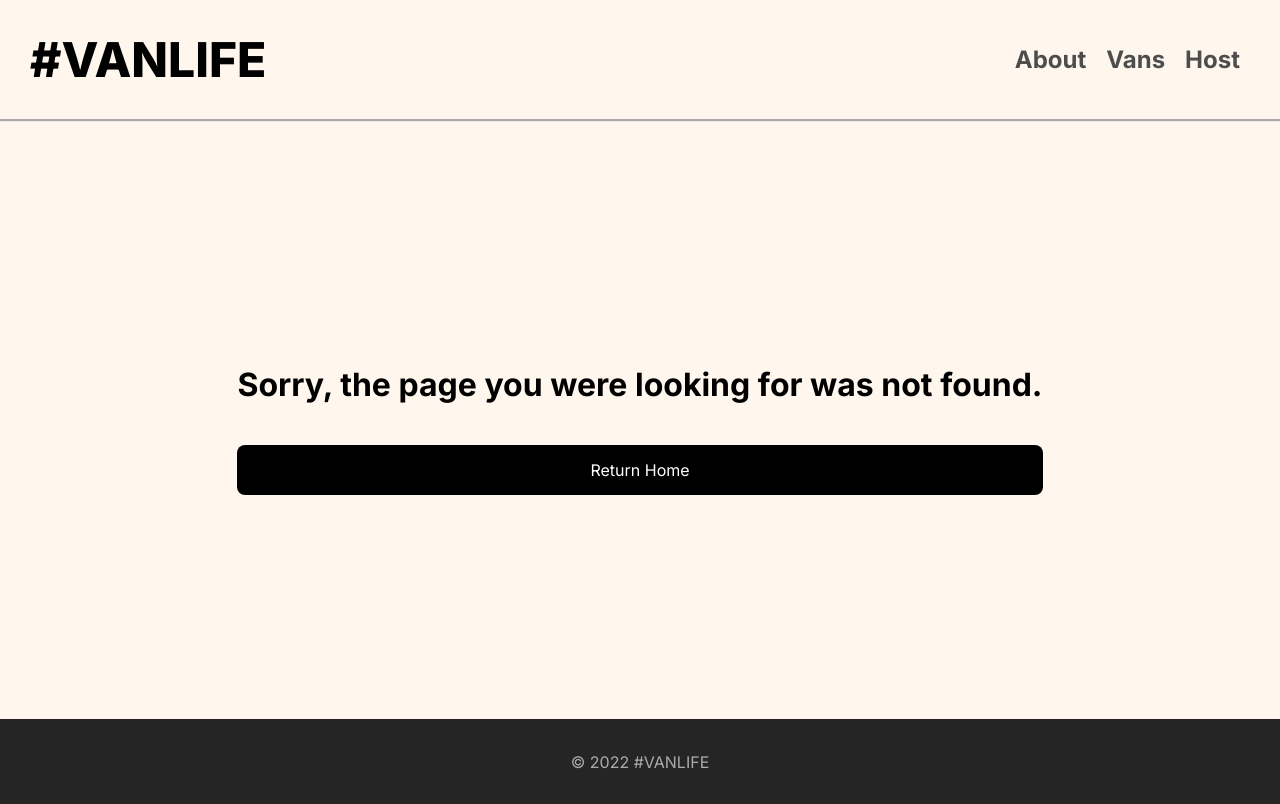
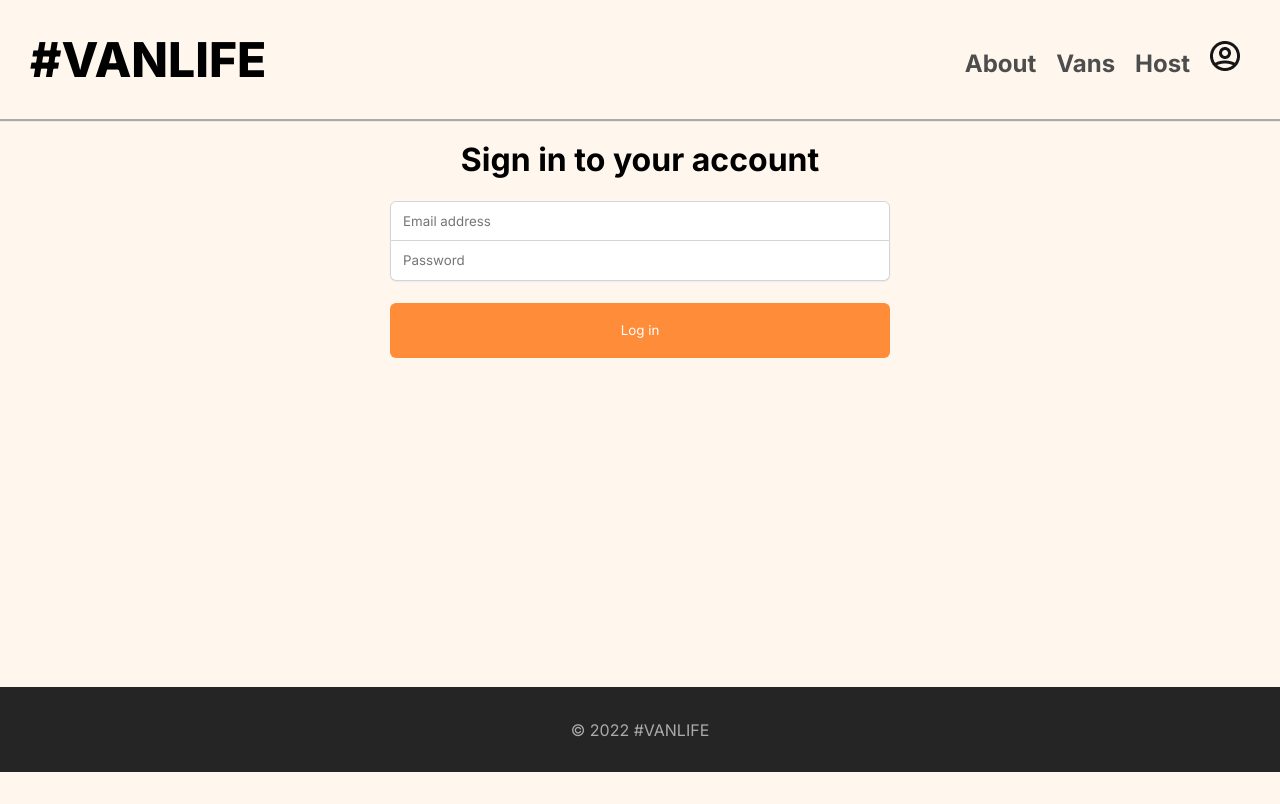
Before and after one commit to ajburrows/van-life, a React (Vite) app: page /login in a window 1280 px wide. Before the commit this address had no page. Built offline with nearby package versions, Linux system fonts and the light colour scheme; what miragejs would draw is missing.

Commit message:
Add login page

```diff
--- /dev/null
+++ b/src/Login.jsx
@@ -0,0 +1,43 @@
+import React from "react"
+import { useNavigate } from "react-router-dom"
+
+export default function Login() {
+    const [loginFormData, setLoginFormData] = React.useState({ email: "", password: "" })
+
+    function handleSubmit(e) {
+        e.preventDefault()
+        console.log(loginFormData)
+    }
+
+    function handleChange(e) {
+        const { name, value } = e.target
+        setLoginFormData(prev => ({
+            ...prev,
+            [name]: value
+        }))
+    }
+
+    return (
+        <div className="login-container">
+            <h1>Sign in to your account</h1>
+            <form onSubmit={handleSubmit} className="login-form">
+                <input
+                    name="email"
+                    onChange={handleChange}
+                    type="email"
+                    placeholder="Email address"
+                    value={loginFormData.email}
+                />
+                <input
+                    name="password"
+                    onChange={handleChange}
+                    type="password"
+                    placeholder="Password"
+                    value={loginFormData.password}
+                />
+                <button>Log in</button>
+            </form>
+        </div>
+    )
+
+}
--- a/src/components/Header.jsx
+++ b/src/components/Header.jsx
@@ -8,6 +8,7 @@
           <NavLink className={({isActive}) => isActive ? "active-link" : ""} to="/about">About</NavLink>
           <NavLink className={({isActive}) => isActive ? "active-link" : ""} to="/vans">Vans</NavLink>
           <NavLink className={({isActive}) => isActive ? "active-link" : ""} to="/host">Host</NavLink>
+          <Link to="login" className="login-link"><img src="/src/assets/images/avatar-icon.png" className="login-icon"/></Link>
         </nav>
       </header>
     )
--- a/src/index.css
+++ b/src/index.css
@@ -499,6 +499,54 @@
   border-radius: 8px;
 }
 
+/* LOGIN PAGE */
+.login-container {
+    display: flex;
+    flex-direction: column;
+    align-items: center;
+    padding-inline: 27px;
+    height: 71vh;
+}
+
+.login-form {
+    display: flex;
+    flex-direction: column;
+    width: 100%;
+    max-width: 500px;
+}
+
+.login-form > input {
+    border: 1px solid rgba(209, 213, 219);
+    height: 40px;
+    text-indent: 10px;
+    font-family: "Inter", sans-serif;
+    box-shadow: 0px 1px 2px rgba(0, 0, 0, 0.05);
+    font-weight: 400;
+}
+
+.login-form > input:focus {
+    outline: none;
+}
+
+.login-form > input:first-of-type {
+    border-radius: 6px 6px 0px 0px;
+}
+
+.login-form > input:last-of-type {
+    border-radius: 0px 0px 6px 6px;
+    border-top: none;
+}
+
+.login-form > button {
+    background-color: #FF8C38;
+    border: none;
+    border-radius: 6px;
+    height: 55px;
+    margin-top: 22px;
+    color: white;
+    font-family: "Inter", sans-serif;
+}
+
 /* FOOTER */
 
 footer {
--- a/src/index.jsx
+++ b/src/index.jsx
@@ -3,8 +3,8 @@
 import { BrowserRouter, Routes, Route, Link } from 'react-router-dom';
 import Home from './pages/Home';
 import About from './pages/About';
-import Vans from './vans/Vans';
-import VanDetail from './vans/VanDetail';
+import Vans from './pages/vans/Vans';
+import VanDetail from './pages/vans/VanDetail';
 import Layout from "./components/Layout"
 import Dashboard from './pages/Host/Dashboard';
 import Income from './pages/Host/Income';
@@ -12,12 +12,13 @@
 import HostLayout from './components/HostLayout';
 import HostVans from './pages/Host/HostVans';
 import HostVanDetails from './pages/Host/HostVanDetails';
-
-import "./server"
 import HostVanInfo from './pages/Host/HostVanInfo';
 import HostVanPricing from './pages/Host/HostVanPricing';
 import HostVanPhotos from './pages/Host/HostVanPhotos';
 import NotFound from './NotFound';
+import Login from './Login';
+
+import "./server"
 
 function App() {
   return (
@@ -26,6 +27,7 @@
         <Route path="/" element={<Layout />}>
           <Route index element={<Home />} />
           <Route path="about" element={<About />} />
+          <Route path="login" element={<Login />} />
           <Route path="vans" element={<Vans />} />
           <Route path="vans/:id" element={<VanDetail />} />
 
--- a/src/vans/Vans.jsx
+++ b/src/pages/vans/Vans.jsx
@@ -1,6 +1,6 @@
 import { useState, useEffect } from "react"
 import { Link, useSearchParams } from "react-router-dom"
-import { getVans } from "../api"
+import { getVans } from "../../api"
 
 
 export default function Vans() {
```
Also changed, not shown: src/assets/images/avatar-icon.png (added), src/pages/vans/VanDetail.jsx (renamed from src/vans/VanDetail.jsx).
